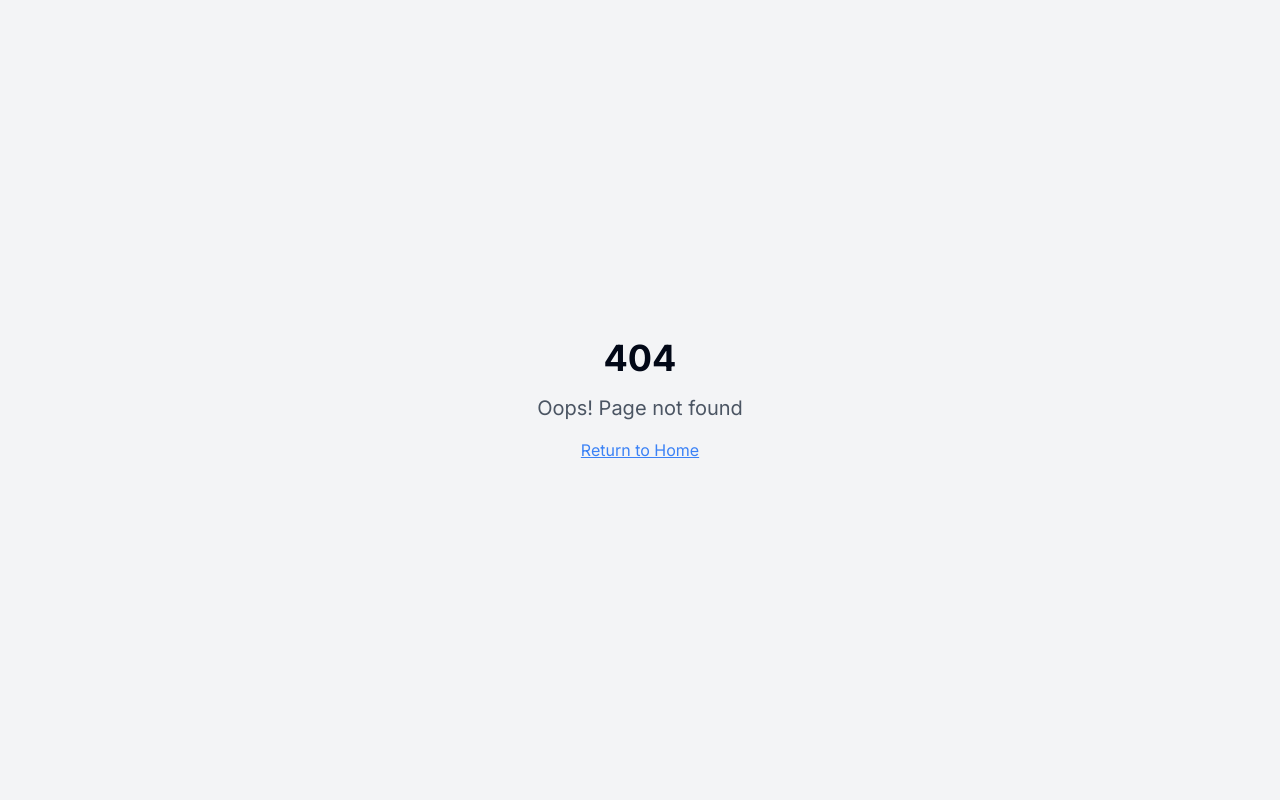
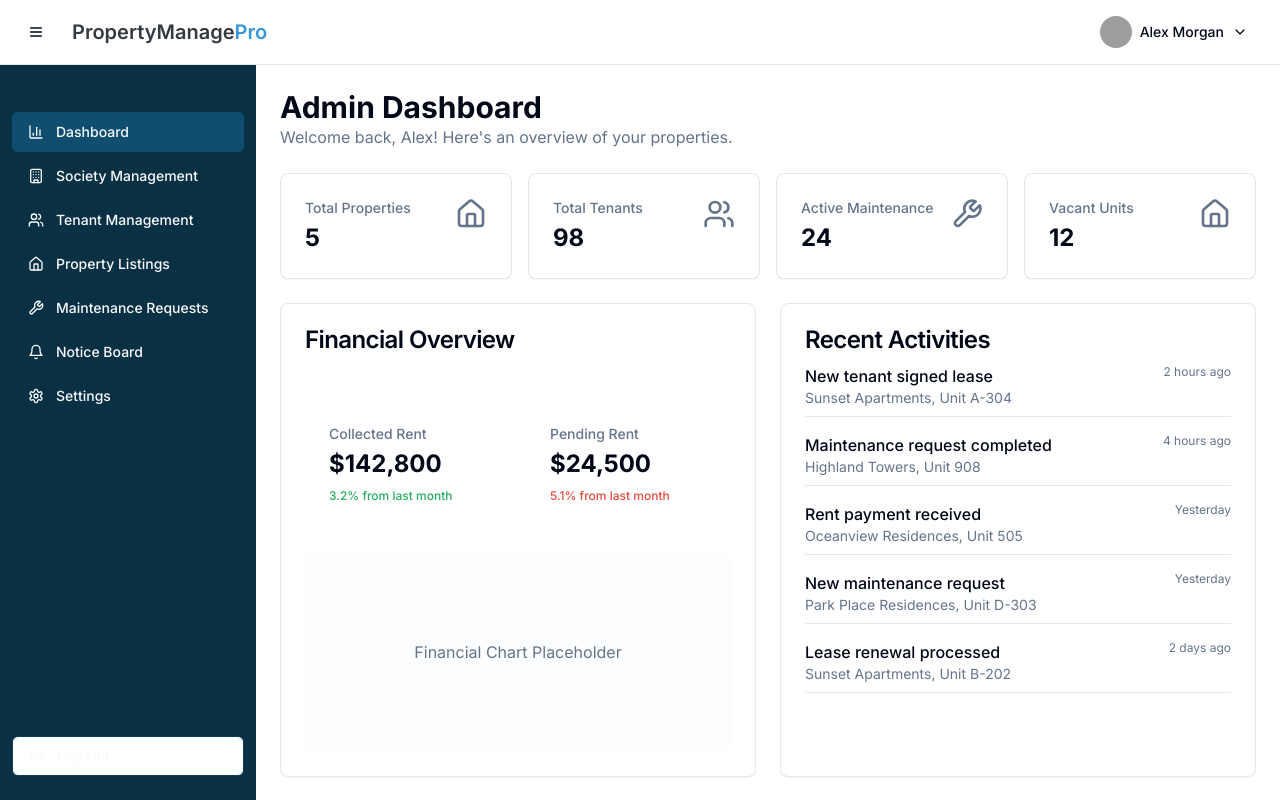
Before and after one commit to hercules23404/property-mock-dashboards, a React (Vite) app: page /admin in a window 1280 px wide. Before the commit this address had no page. Shown: the top 800 px of the page. Built offline with nearby package versions, Linux system fonts and the light colour scheme; grey boxes are pictures that could not be loaded.

Commit message:
Fix: Implement page routing and navigation
Implement client-side routing for admin and tenant dashboards, ensuring correct navigation between pages and handling login redirects.

```diff
--- a/src/App.tsx
+++ b/src/App.tsx
@@ -1,3 +1,4 @@
+
 import { Toaster } from "@/components/ui/toaster";
 import { Toaster as Sonner } from "@/components/ui/sonner";
 import { TooltipProvider } from "@/components/ui/tooltip";
@@ -5,6 +6,21 @@ import { QueryClient, QueryClientProvider } from "@tanstack/react-query";
 import { BrowserRouter, Routes, Route } from "react-router-dom";
 import Index from "./pages/Index";
 import NotFound from "./pages/NotFound";
+
+// Admin pages
+import AdminDashboard from "./pages/admin/AdminDashboard";
+import SocietyManagement from "./pages/admin/SocietyManagement";
+import TenantManagement from "./pages/admin/TenantManagement";
+import PropertyListings from "./pages/admin/PropertyListings";
+import MaintenanceRequests from "./pages/admin/MaintenanceRequests";
+import NoticeBoard from "./pages/admin/NoticeBoard";
+
+// Tenant pages
+import TenantDashboard from "./pages/tenant/TenantDashboard";
+import MyProperty from "./pages/tenant/MyProperty";
+import TenantMaintenance from "./pages/tenant/TenantMaintenance";
+import TenantNotices from "./pages/tenant/TenantNotices";
+import MyDocuments from "./pages/tenant/MyDocuments";
 
 const queryClient = new QueryClient();
 
@@ -16,7 +32,23 @@ const App = () => (
       <BrowserRouter>
         <Routes>
           <Route path="/" element={<Index />} />
-          {/* ADD ALL CUSTOM ROUTES ABOVE THE CATCH-ALL "*" ROUTE */}
+
+          {/* Admin Routes */}
+          <Route path="/admin" element={<AdminDashboard />} />
+          <Route path="/admin/society-management" element={<SocietyManagement />} />
+          <Route path="/admin/tenant-management" element={<TenantManagement />} />
+          <Route path="/admin/property-listings" element={<PropertyListings />} />
+          <Route path="/admin/maintenance-requests" element={<MaintenanceRequests />} />
+          <Route path="/admin/notices" element={<NoticeBoard />} />
+
+          {/* Tenant Routes */}
+          <Route path="/tenant" element={<TenantDashboard />} />
+          <Route path="/tenant/my-property" element={<MyProperty />} />
+          <Route path="/tenant/maintenance" element={<TenantMaintenance />} />
+          <Route path="/tenant/notices" element={<TenantNotices />} />
+          <Route path="/tenant/documents" element={<MyDocuments />} />
+
+          {/* Catch-all route for 404 */}
           <Route path="*" element={<NotFound />} />
         </Routes>
       </BrowserRouter>
--- a/src/components/dashboard/DashboardLayout.tsx
+++ b/src/components/dashboard/DashboardLayout.tsx
@@ -1,6 +1,6 @@
 
 import React, { useState } from "react";
-import { useNavigate } from "react-router-dom";
+import { useNavigate, useLocation } from "react-router-dom";
 import { Menu, X, ChevronDown, User, LogOut } from "lucide-react";
 import { Button } from "@/components/ui/button";
 import {
@@ -23,6 +23,7 @@ interface DashboardLayoutProps {
 export const DashboardLayout = ({ children, role }: DashboardLayoutProps) => {
   const [sidebarOpen, setSidebarOpen] = useState(true);
   const navigate = useNavigate();
+  const location = useLocation();
 
   const navigationItems = role === "admin" ? adminNavigationItems : tenantNavigationItems;
   const currentUser = role === "admin" ? mockAdminUser : mockTenantUser;
@@ -101,7 +102,7 @@ export const DashboardLayout = ({ children, role }: DashboardLayoutProps) => {
                   variant="ghost"
                   className={cn(
                     "w-full justify-start gap-3 text-sidebar-foreground hover:text-sidebar-foreground hover:bg-sidebar-accent",
-                    window.location.pathname === item.href && "bg-sidebar-accent text-sidebar-accent-foreground"
+                    location.pathname === item.href && "bg-sidebar-accent text-sidebar-accent-foreground"
                   )}
                   onClick={() => {
                     navigate(item.href);
```
